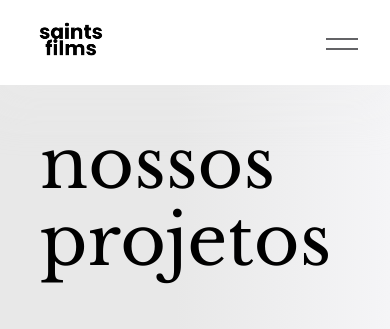
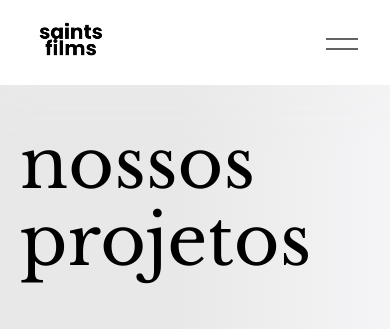
Before and after one commit to FeSantsss/saintsfilms-tsx, a React (Vite) app in the folder portfolio-saintsfilms-tsx/: page /projetos in a window 390 px wide. Shown: the top 329 px of the page. Built offline with nearby package versions, Linux system fonts and the light colour scheme.

Commit message:
Fix margin for title-project class to ensure consistent spacing across breakpoints

```diff
--- a/portfolio-saintsfilms-tsx/src/assets/caseslist.css
+++ b/portfolio-saintsfilms-tsx/src/assets/caseslist.css
@@ -69,9 +69,14 @@
   font-weight: 400;
   font-size: clamp(70px, 8vw, 120px);
   line-height: 1.1;
-  margin: 20px 20px 30px 20px;
+  margin: 20px 20px 30px 0px;
   text-align: left;
   transition: 1s;
+}
+@media (min-width: 600px) {
+  .title-project {
+    margin: 20px 20px 30px 20px;
+  }
 }
 .container-project {
   height: max-content;
```
